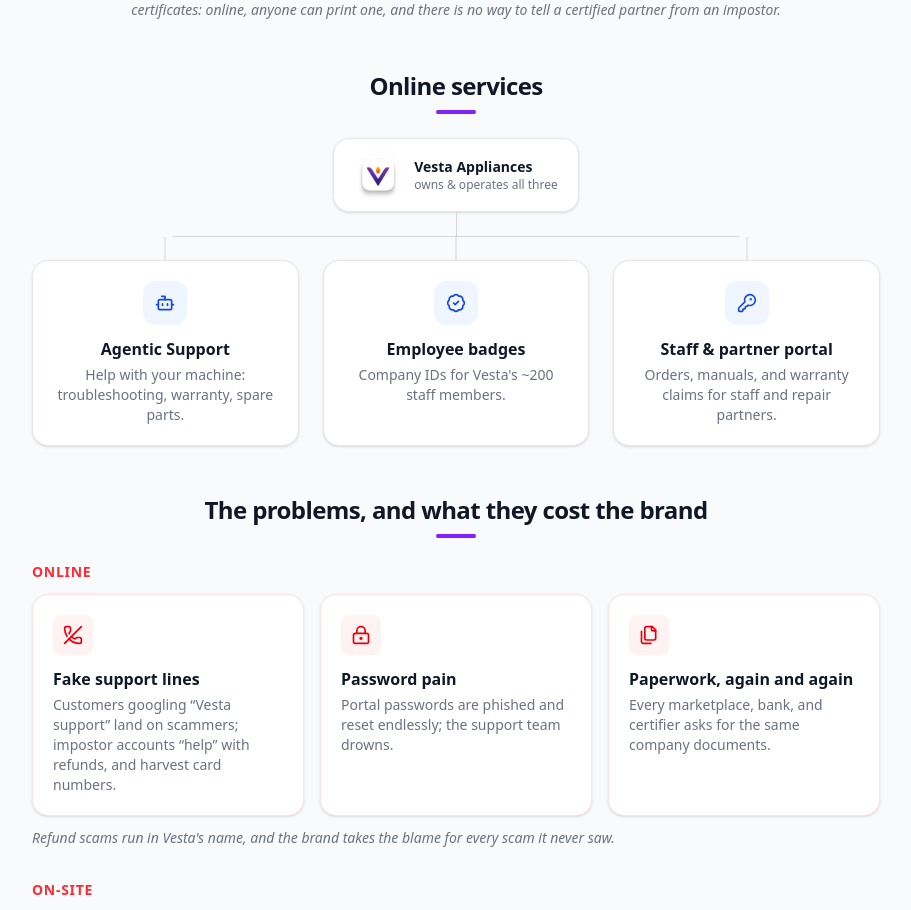
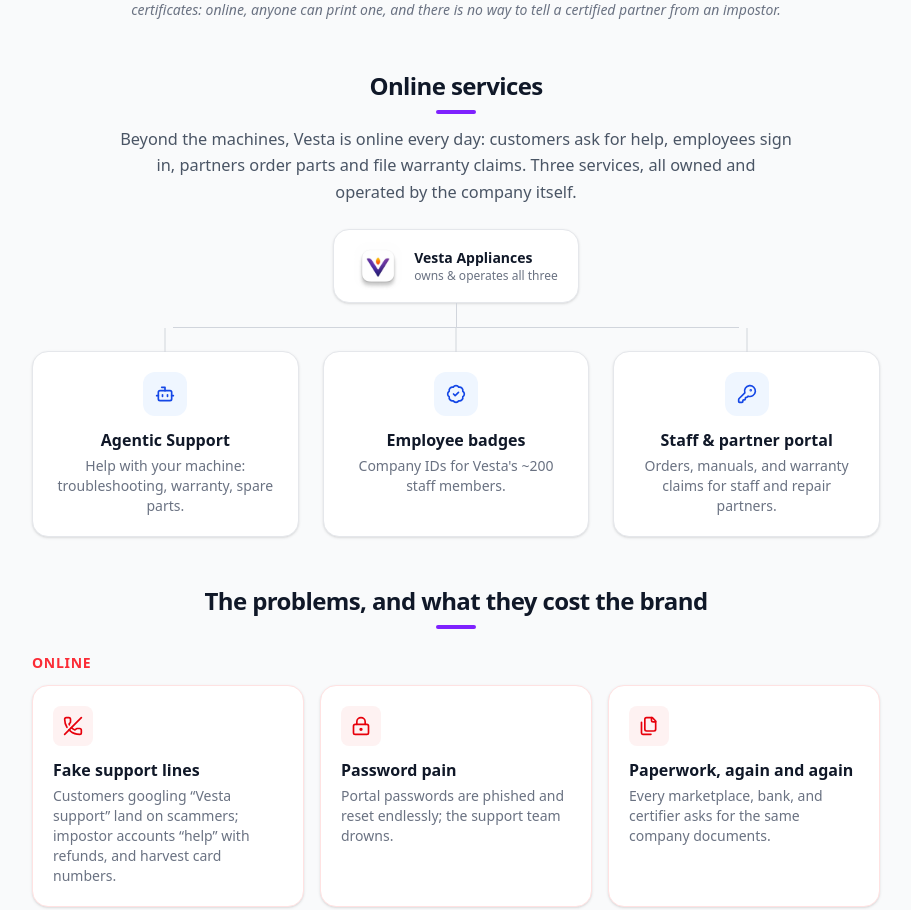
Before and after one commit to verana-labs/playground, a Next.js app: page /usecases/vesta in a window 1280 px wide. Shown: the part 3100-4010 px from the top of the page, without its empty margins (184-1095 px from the left). Built offline with nearby package versions, Linux system fonts and the light colour scheme; no server answers.

Commit message:
copy: intro paragraph before the Online services diagram

```diff
--- a/app/usecases/vesta/content.ts
+++ b/app/usecases/vesta/content.ts
@@ -51,6 +51,8 @@
     name: "Elena Vasquez",
     role: "CEO, Vesta Appliances",
   },
+  servicesIntro:
+    "Beyond the machines, Vesta is online every day: customers ask for help, employees sign in, partners order parts and file warranty claims. Three services, all owned and operated by the company itself.",
   services: [
     {
       icon: "bot",
--- a/app/usecases/vesta/page.tsx
+++ b/app/usecases/vesta/page.tsx
@@ -481,6 +481,9 @@
           {/* Online services */}
           <div className="mt-12">
             <SubHeading>Online services</SubHeading>
+            <p className="mx-auto mt-3 max-w-2xl text-center text-[1.02rem] leading-relaxed text-gray-600">
+              {COMPANY.servicesIntro}
+            </p>
             <div className="mt-6 flex flex-col items-center">
               <div className="flex items-center gap-3 rounded-2xl border border-gray-200 bg-white px-5 py-3 shadow-sm">
                 <VestaLogo className="h-12 w-12" />
```
